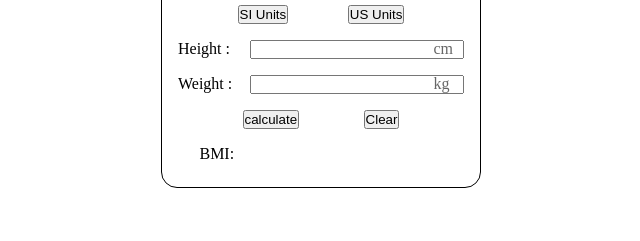
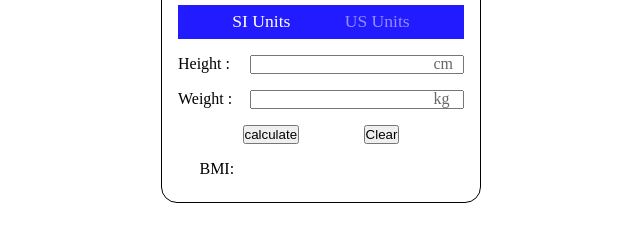
Before and after one commit to jainulabushu/BMI-Calculator, a plain HTML site: page index.html in a window 1280 px wide. Shown: the part 89-330 px from the top of the page, without its empty margins (319-959 px from the left). Drawn offline with Linux system fonts and the light colour scheme.

Commit message:
like alrajhi buttons

```diff
--- a/index.html
+++ b/index.html
@@ -9,24 +9,26 @@
 </head>
 
 <body>
-    <form class="container" action="">
+    <form class="container" id="container" action="">
 
         <h1 id="heading">BMI Calculator</h1>
 
-        <div class="buttonbox">
-            <button id="siButton" class="siBtnActive" onclick="siFn()" value="1" type="reset">SI Units</button>
-            <button id="usButton" onclick="usFn()" value="0" type="reset">US Units</button>
+        <div class="unitsBox buttonBox">
+            <label for="siButton" class="siUnitLab unitHoverLab">SI Units</label>
+            <input type="radio" onclick="siFn()" name="units" id="siButton" value="1">
+            <label for="usButton" class="usUnitLab unitHoverLab">US Units</label>
+            <input type="radio" onclick="usFn()" name="units" id="usButton" value="0">
         </div>
 
         <div class="inputbox" id="siInputBox">
             <label for="height">Height :</label>
-            <div >
+            <div>
                 <input step="any" type="number" id="height" step="any">
                 <span id="heightUnit">cm</span>
             </div>
         </div>
 
-        <div class="inputbox" id="usInputBox" style="display: none;" >
+        <div class="inputbox" id="usInputBox" style="display: none;">
             <label for="height1">Height :</label>
             <div class="usBox">
                 <input step="any" type="number" step="any" id="feetIn">
@@ -45,7 +47,7 @@
         </div>
 
 
-        <div class="buttonbox">
+        <div class="buttonBox">
             <button onclick="calculateFn(event)" type="submit">calculate</button>
             <button type="reset">Clear</button>
         </div>
--- a/script.js
+++ b/script.js
@@ -1,3 +1,4 @@
+const container = document.getElementById("container");
 const weightin = document.getElementById("weight");
 const heightin = document.getElementById("height");
 const feetIn = document.getElementById("feetIn");
@@ -19,6 +20,7 @@ function siFn() {
     weightUnit.innerHTML = 'kg';
     siInputBox.style.display = 'flex';
     usInputBox.style.display = 'none';
+    container.reset();
 }
 
 function usFn() {
@@ -26,9 +28,9 @@ function usFn() {
     usButton.value = 1;
     heightUnit.innerHTML = 'ft';
     weightUnit.innerHTML = 'lb';
-
     siInputBox.style.display = 'none';
     usInputBox.style.display = 'flex';
+    container.reset();
 }
 
 
@@ -42,11 +44,11 @@ function calculateFn(event) {
         bmi = weightin.value / ((heightin.value / 100) * (heightin.value / 100));
 
     }
-    else{
-        let ftToInch = feetIn.value*12;
+    else {
+        let ftToInch = feetIn.value * 12;
         let totalInch = ftToInch + Number(inchIn.value);
 
-        bmi = (weightin.value*703)/(totalInch*totalInch)
+        bmi = (weightin.value * 703) / (totalInch * totalInch)
 
         console.log(bmi)
     }
--- a/style.css
+++ b/style.css
@@ -21,13 +21,32 @@ body {
     justify-content: center;
 }
 
-.buttonbox {
+.unitsBox input {
+    display: none;
+}
+
+.buttonBox {
     width: 100%;
     display: flex;
     justify-content: space-evenly;
     margin: .5rem auto;
 }
 
+.unitsBox {
+    background-color: #221bff;
+    color: white;
+    padding: .4rem 0;
+    font-size: 1.1rem;
+
+}
+
+.unitsBox .usUnitLab {
+    color: rgba(255, 255, 255, 0.5);
+}
+
+.unitsBox .unitHoverLab:hover {
+    color: rgba(255, 255, 255, 0.8);
+}
 
 .inputbox {
     display: flex;
@@ -41,8 +60,7 @@ body {
     position: relative;
 }
 
-
-.inputbox div input{
+.inputbox div input {
     width: 100%;
 }
 
@@ -57,17 +75,15 @@ body {
     margin: .5rem;
 }
 
-.inputbox .usBox{
+.inputbox .usBox {
     display: flex;
     justify-content: space-between;
 }
 
-
-.inputbox .usBox input{
+.inputbox .usBox input {
     width: 49%;
 }
 
-
-.inputbox .usBox #ftSpan{
+.inputbox .usBox #ftSpan {
     left: 5rem;
 }
```
